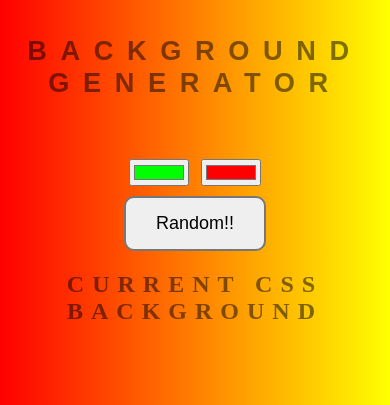
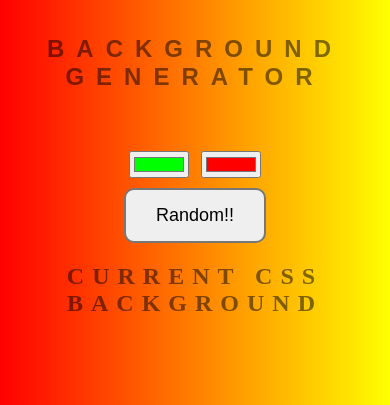
Before and after one commit to sharjeelyunus/gradient-background-generator, a plain HTML site: page index.html in a window 390 px wide. Shown: the top 405 px of the page. Drawn offline with Linux system fonts and the light colour scheme.

Commit message:
Update style.css

```diff
--- a/style.css
+++ b/style.css
@@ -133,6 +133,6 @@ footer a:hover {
 
 @media only screen and (max-width: 400px) {
   h1 {
-    font-size: 1.7em;
+    font-size: 1.5em;
   }
 }
```
